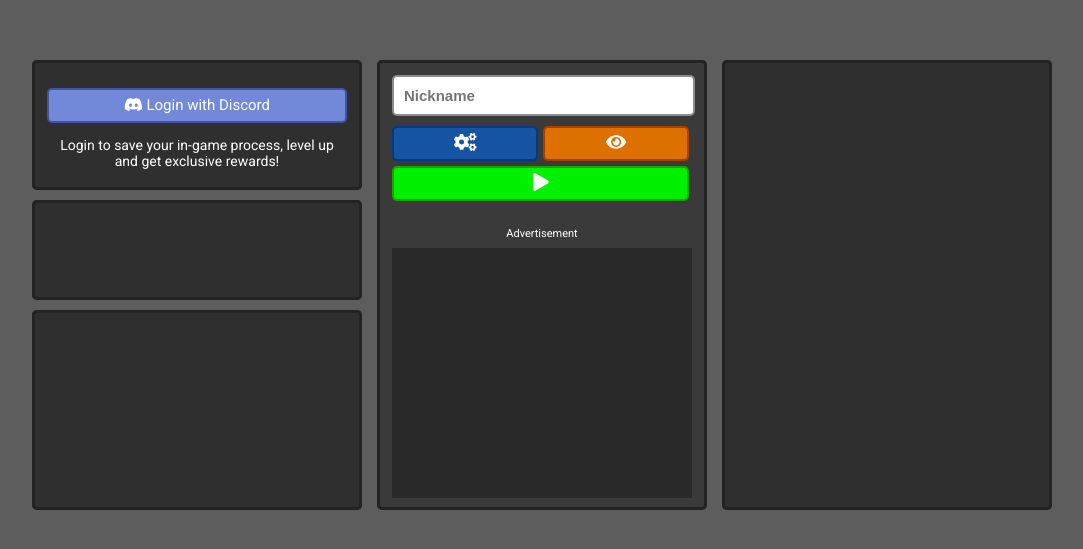
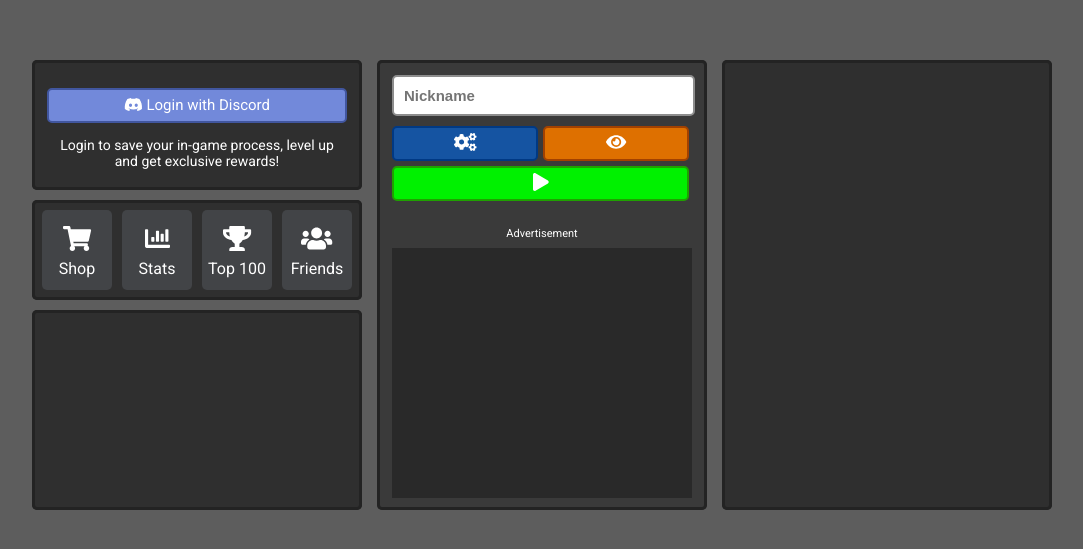
Before and after one commit to timlangner/bublex-client, a React (Create React App) app: page / in a window 1280 px wide. Shown: the part 115-664 px from the top of the page, without its empty margins (98-1181 px from the left). Built offline with nearby package versions, Linux system fonts and the light colour scheme.

Commit message:
:sparkles: Add "other" buttons

```diff
--- a/src/components/others/Others.jsx
+++ b/src/components/others/Others.jsx
@@ -1,10 +1,15 @@
 import React from 'react';
+import { faShoppingCart, faChartBar, faTrophy, faUsers} from "@fortawesome/free-solid-svg-icons";
+import CustomButton from "./customButton/CustomButton";
 import './others.scss';
 
 const Others = () => {
     return (
         <div className="others-container">
-
+            <CustomButton icon={faShoppingCart} title="Shop" />
+            <CustomButton icon={faChartBar} title="Stats" />
+            <CustomButton icon={faTrophy} title="Top 100" />
+            <CustomButton icon={faUsers} title="Friends" />
         </div>
     );
 };
--- /dev/null
+++ b/src/components/others/customButton/CustomButton.jsx
@@ -0,0 +1,19 @@
+import React from 'react';
+import { FontAwesomeIcon } from '@fortawesome/react-fontawesome'
+import './customButton.scss';
+
+const CustomButton = ({ icon, title }) => {
+    return (
+        <div className="button-wrapper">
+            <div className="button-items">
+                <FontAwesomeIcon
+                    icon={icon}
+                    className="button-items--icon"
+                />
+                <p>{title}</p>
+            </div>
+        </div>
+    );
+};
+
+export default CustomButton;
--- /dev/null
+++ b/src/components/others/customButton/customButton.scss
@@ -0,0 +1,28 @@
+.button-wrapper {
+  display: flex;
+  justify-content: center;
+  align-items: center;
+  height: 80px;
+  width: 70px;
+  border-radius: 5px;
+  background-color: rgba(109, 118, 126, 0.3);
+  color: white;
+
+  &:hover {
+    background-color: #DE7000;
+    cursor: pointer;
+  }
+
+  .button-items {
+    text-align: center;
+
+    &--icon {
+      font-size: 25px;
+      margin-top: 20px;
+    }
+
+    p {
+      margin-top: 8px;
+    }
+  }
+}
--- a/src/components/others/others.scss
+++ b/src/components/others/others.scss
@@ -1,6 +1,9 @@
 .others-container {
   height: 100px;
   width: 330px;
+  display: flex;
+  justify-content: space-evenly;
+  align-items: center;
   border-radius: 5px;
   margin-bottom: 10px;
   background-color: rgba(35, 35, 35, 0.8);
```
